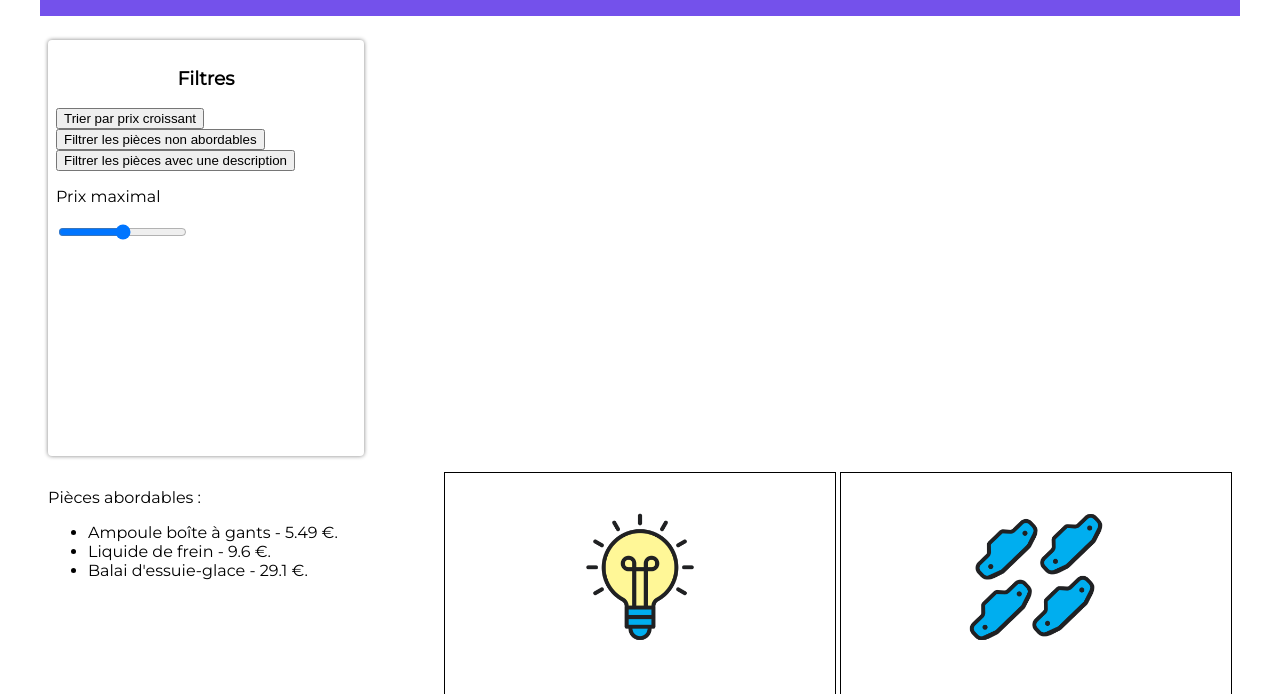
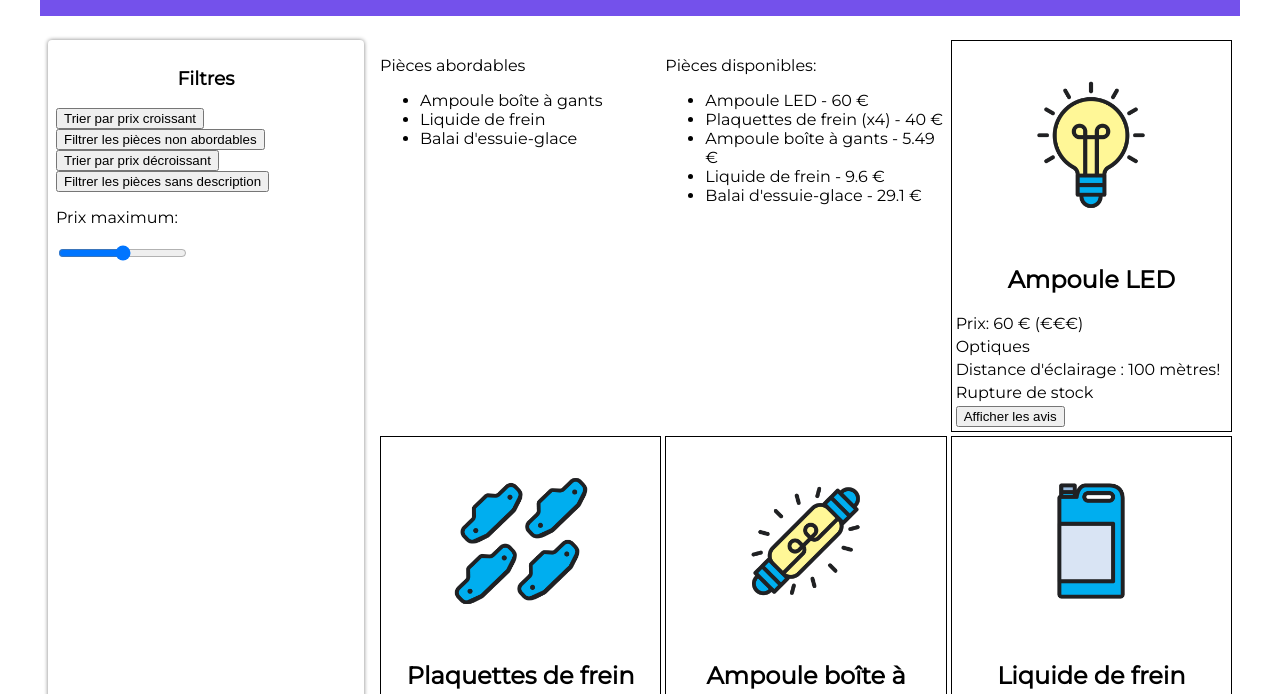
Before and after one commit to hesolean/Pieces_Auto, a website: page index.html in a window 1280 px wide. Shown: the part 98-792 px from the top of the page. Drawn offline with Linux system fonts and the light colour scheme.

Commit message:
mise à jour avant de commencer l'exercice de communication avec API

```diff
--- a/index.html
+++ b/index.html
@@ -19,16 +19,22 @@
 				<br>
 				<button class="btn-filtrer">Filtrer les pièces non abordables</button>
 				<br>
-				<button class="btn-description">Filtrer les pièces avec une description</button>
+				<button class="btn-decroissant">Trier par prix décroissant</button>
 				<br>
-				<p>Prix maximal</p>
-				<input type="range" id="indexPrix" name="indexPrix" min="0" max="60" step="5">
+				<button class="btn-nodesc">Filtrer les pièces sans description</button>
+				<br>
+				<p>Prix maximum:</p>
+				<input type="range" name="prix-max" id="prix-max" min="0" max="60" step="5">
 			</section>
 
 			<!-- Fiches produits -->
 			<section class="fiches">
+				<!-- Code ajouté -->
 				<div class="abordables">
-					<p>Pièces abordables :</p>
+
+				</div>
+				<div class="disponibles">
+
 				</div>
 			</section>
 		</main>
--- a/pieces.js
+++ b/pieces.js
@@ -1,115 +1,145 @@
-const reponse = await fetch("pieces-autos.json")
-const pieces = await reponse.json()
+// Récupération des pièces depuis le fichier JSON
+const reponse = await fetch('pieces-autos.json');
+const pieces = await reponse.json();
 
-/**
- * generation des fiches d'articles en fonction d'une liste de pieces
- * @param {pieces} liste des pieces
- */
-function genererPieces(pieces) {
-    for (let i = 0 ; i < pieces.length ; i++) {
-        // recupère du DOM la section qui accueillera les fiches
+function genererPieces(pieces){
+    for (let i = 0; i < pieces.length; i++) {
+
+        const article = pieces[i];
+        // Récupération de l'élément du DOM qui accueillera les fiches
         const sectionFiches = document.querySelector(".fiches");
-        // creation balise pour les pièces auto
+        // Création d’une balise dédiée à une pièce automobile
         const pieceElement = document.createElement("article");
-        // creation de la balise img
+        // Création des balises
         const imageElement = document.createElement("img");
-        // recuperation de tous les elements de la fiche
-        imageElement.src = pieces[i].image;
+        imageElement.src = article.image;
         const nomElement = document.createElement("h2");
-        nomElement.innerText = pieces[i].nom;
+        nomElement.innerText = article.nom;
         const prixElement = document.createElement("p");
-        prixElement.innerText = `Prix: ${pieces[i].prix} € (${pieces[i].prix < 35 ? "€" : "€€€"})`;
+        prixElement.innerText = `Prix: ${article.prix} € (${article.prix < 35 ? "€" : "€€€"})`;
         const categorieElement = document.createElement("p");
-        categorieElement.innerText = pieces[i].categorie ?? "(aucune catégorie)";
-        const descritionElement = document.createElement("p");
-        descritionElement.innerText = pieces[i].description ?? "Pas de description pour le moment.";
-        const disponibiliteElement = document.createElement("p");
-        disponibiliteElement.innerText = pieces[i].disponibilite ? "En stock" : "Rupture de stock";
+        categorieElement.innerText = article.categorie ?? "(aucune catégorie)";
+        const descriptionElement = document.createElement("p");
+        descriptionElement.innerText = article.description ?? "Pas de description pour le moment.";
+        const stockElement = document.createElement("p");
+        stockElement.innerText = article.disponibilite ? "En stock" : "Rupture de stock";
+        //Code ajouté
+        const avisBouton = document.createElement("button");
+        avisBouton.dataset.id = article.id;
+        avisBouton.textContent = "Afficher les avis";
 
-        // on rattache les balises au bon endroit
+        // On rattache la balise article a la section Fiches
         sectionFiches.appendChild(pieceElement);
         pieceElement.appendChild(imageElement);
         pieceElement.appendChild(nomElement);
         pieceElement.appendChild(prixElement);
         pieceElement.appendChild(categorieElement);
-        pieceElement.appendChild(descritionElement);
-        pieceElement.appendChild(disponibiliteElement);
+        pieceElement.appendChild(descriptionElement);
+        pieceElement.appendChild(stockElement);
+        //Code aJouté
+        pieceElement.appendChild(avisBouton);
 
-        document.body.appendChild(sectionFiches);
-    }
-
-    // creation d'un nouveau tableau pour n'avoir que les pieces de prix inferieur à 35 euros
-    const piecesNoms = pieces.map((piece) => piece.nom + " - " + piece.prix + " €.");
-    for (let i = pieces.length-1; i >=0; i--) {
-        if (pieces[i].prix > 35) {
-            piecesNoms.splice(i,1);
      }
 }
 
+genererPieces(pieces);
+
+ //gestion des bouttons
+const boutonTrier = document.querySelector(".btn-trier");
+
+boutonTrier.addEventListener("click", function () {
+    const piecesOrdonnees = Array.from(pieces);
+    piecesOrdonnees.sort(function (a, b) {
+        return a.prix - b.prix;
+     });
+     document.querySelector(".fiches").innerHTML = "";
+    genererPieces(piecesOrdonnees);
+});
+
+const boutonFiltrer = document.querySelector(".btn-filtrer");
+
+boutonFiltrer.addEventListener("click", function () {
+    const piecesFiltrees = pieces.filter(function (piece) {
+        return piece.prix <= 35;
+    });
+    document.querySelector(".fiches").innerHTML = "";
+    genererPieces(piecesFiltrees);
+});
+
+//Correction Exercice
+const boutonDecroissant = document.querySelector(".btn-decroissant");
+
+boutonDecroissant.addEventListener("click", function () {
+    const piecesOrdonnees = Array.from(pieces);
+    piecesOrdonnees.sort(function (a, b) {
+        return b.prix - a.prix;
+     });
+     document.querySelector(".fiches").innerHTML = "";
+    genererPieces(piecesOrdonnees);
+});
+
+const boutonNoDescription = document.querySelector(".btn-nodesc");
+
+boutonNoDescription.addEventListener("click", function () {
+    const piecesFiltrees = pieces.filter(function (piece) {
+        return piece.description
+    });
+    document.querySelector(".fiches").innerHTML = "";
+    genererPieces(piecesFiltrees);
+});
+
+const noms = pieces.map(piece => piece.nom);
+for(let i = pieces.length -1 ; i >= 0; i--){
+    if(pieces[i].prix > 35){
+        noms.splice(i,1);
+    }
+}
+console.log(noms)
+//Création de l'en-tête
+
+const pElement = document.createElement('p')
+pElement.innerText = "Pièces abordables";
 //Création de la liste
 const abordablesElements = document.createElement('ul');
 //Ajout de chaque nom à la liste
-    for(let i=0; i < piecesNoms.length ; i++){
+for(let i=0; i < noms.length ; i++){
     const nomElement = document.createElement('li');
-        nomElement.innerText = piecesNoms[i];
-        abordablesElements.appendChild(nomElement)
+    nomElement.innerText = noms[i];
+    abordablesElements.appendChild(nomElement);
 }
 // Ajout de l'en-tête puis de la liste au bloc résultats filtres
 document.querySelector('.abordables')
+    .appendChild(pElement)
     .appendChild(abordablesElements);
+
+//Code Exercice
+const nomsDisponibles = pieces.map(piece => piece.nom)
+const prixDisponibles = pieces.map(piece => piece.prix)
+
+for(let i = pieces.length -1 ; i >= 0; i--){
+    if(pieces[i].disponibilite === false){
+        nomsDisponibles.splice(i,1);
+        prixDisponibles.splice(i,1);
+    }
 }
 
-// premier affichage de la page
-genererPieces(pieces);
+const disponiblesElement = document.createElement('ul');
 
-// recuperer le bouton tirer
-const btnTrier = document.querySelector(".btn-trier");
-// ajout écouteur sur le bouton de trie
-btnTrier.addEventListener("click", () => {
-    const piecesTriees = Array.from(pieces);
-    piecesTriees.sort(function(a,b) {
-        return a.prix - b.prix
+for(let i=0 ; i < nomsDisponibles.length ; i++){
+    const nomElement = document.createElement('li');
+    nomElement.innerText = `${nomsDisponibles[i]} - ${prixDisponibles[i]} €`
+    disponiblesElement.appendChild(nomElement);
+}
+
+const pElementDisponible = document.createElement('p')
+pElementDisponible.innerText = "Pièces disponibles:";
+document.querySelector('.disponibles').appendChild(pElementDisponible).appendChild(disponiblesElement)
+
+const inputPrixMax = document.querySelector('#prix-max')
+inputPrixMax.addEventListener('input', function(){
+    const piecesFiltrees = pieces.filter(function(piece){
+        return piece.prix <= inputPrixMax.value;
     });
-    // effacement de l'ecran et regeneration de la page
-    document.querySelector(".fiches").innerHTML = "";
-    genererPieces(piecesTriees);
-})
-
-// recuperer le bouton filtrer
-const btnFiltrer = document.querySelector(".btn-filtrer");
-// ajout écouteur sur le bouton de filtre
-btnFiltrer.addEventListener("click", () => {
-    const piecesFiltrees = pieces.filter(function(piece) {
-        return piece.prix <= 35;
-    });
-    // effacement de l'ecran et regeneration de la page
     document.querySelector(".fiches").innerHTML = "";
     genererPieces(piecesFiltrees);
 })
-
-// recuperer le bouton description
-const btnDescription = document.querySelector(".btn-description");
-// ajout écouteur sur le bouton de description
-btnDescription.addEventListener("click", () => {
-    const piecesDescription = pieces.filter(function(piece) {
-        return piece.description != "";
-    });
- // effacement de l'ecran et regeneration de la page
- document.querySelector(".fiches").innerHTML = "";
- genererPieces(piecesDescription);
-})
-
-
-// recuperer la valeur de l'input range
-const valeurRange = document.getElementById("indexPrix");
-// ajout de l'ecouteur
-valeurRange.addEventListener("input", () => {
-    console.log(valeurRange.value);
-
-    const piecesRange = pieces.filter(function(piece) {
-        return piece.prix <= valeurRange.value;
-    })
-    // effacement de l'ecran et regeneration de la page
-    document.querySelector(".fiches").innerHTML = "";
-    genererPieces(piecesRange);
-})
```
Lines whose indentation alone changed are shown as unchanged.
